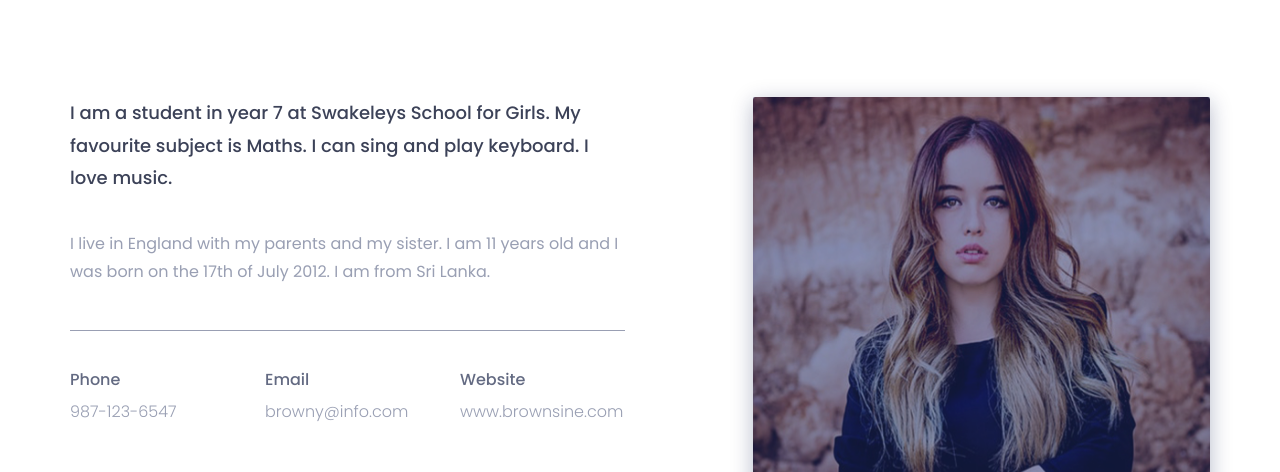
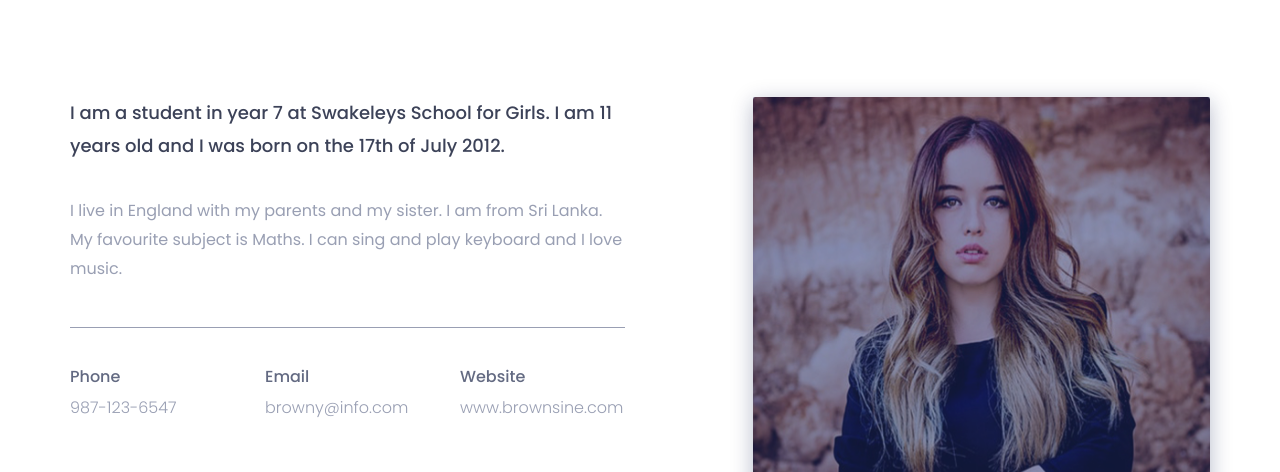
Before and after one commit to JeninaJackson/Repository, a plain HTML site: page index.html in a window 1280 px wide. Shown: the part 1020-1492 px from the top of the page. Drawn offline with nearby package versions, Linux system fonts and the light colour scheme.

Commit message:
I edited my paragraph

```diff
--- a/index.html
+++ b/index.html
@@ -125,10 +125,10 @@
 						<div class="col-sm-6">
 							<div class="single-about-txt">
 								<h3>
-									I am a student in year 7 at Swakeleys School for Girls. My favourite subject is Maths. I can sing and play keyboard. I love music.
+									I am a student in year 7 at Swakeleys School for Girls. I am 11 years old and I was born on the 17th of July 2012.
 								</h3>
 								<p>
-									I live in England with my parents and my sister. I am 11 years old and I was born on the 17th of July 2012. I am from Sri Lanka.
+									I live in England with my parents and my sister.  I am from Sri Lanka. My favourite subject is Maths. I can sing and play keyboard and I love music.
 								</p>
 								<div class="row">
 									<div class="col-sm-4">
```
